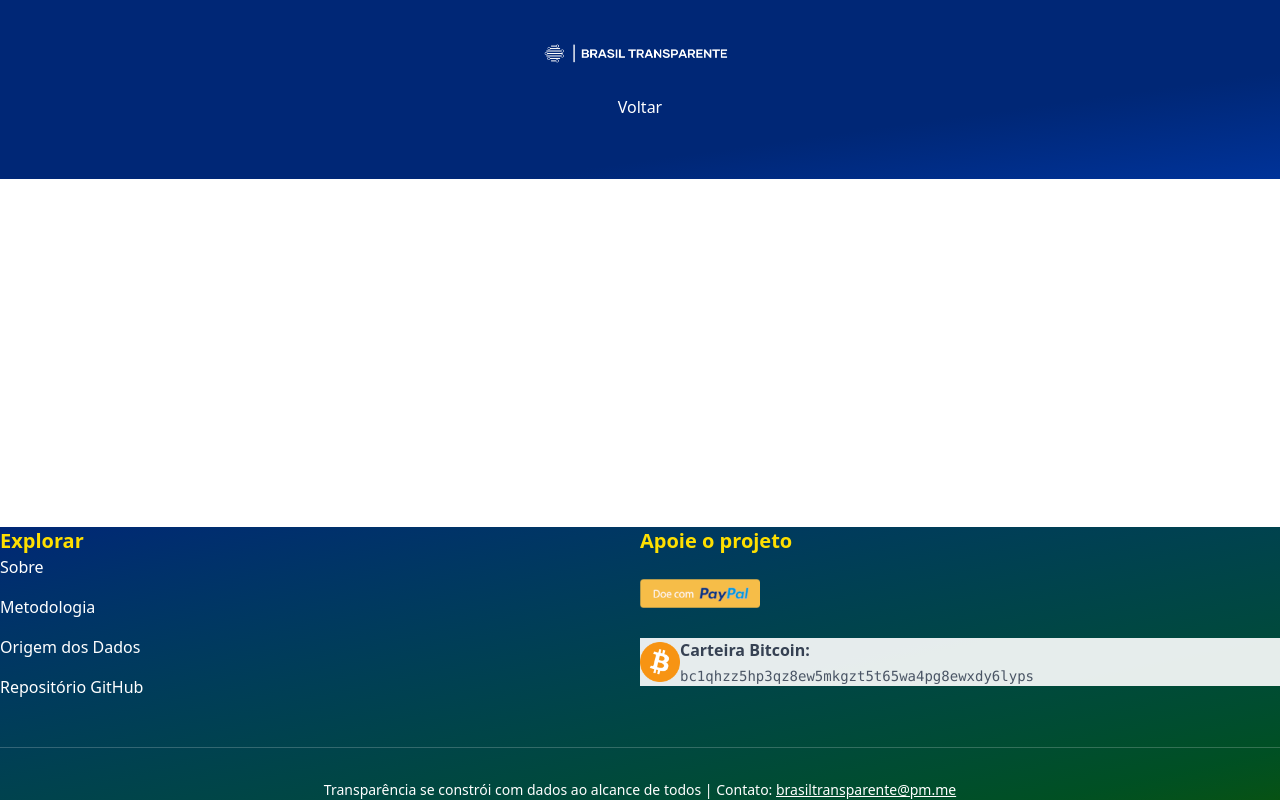
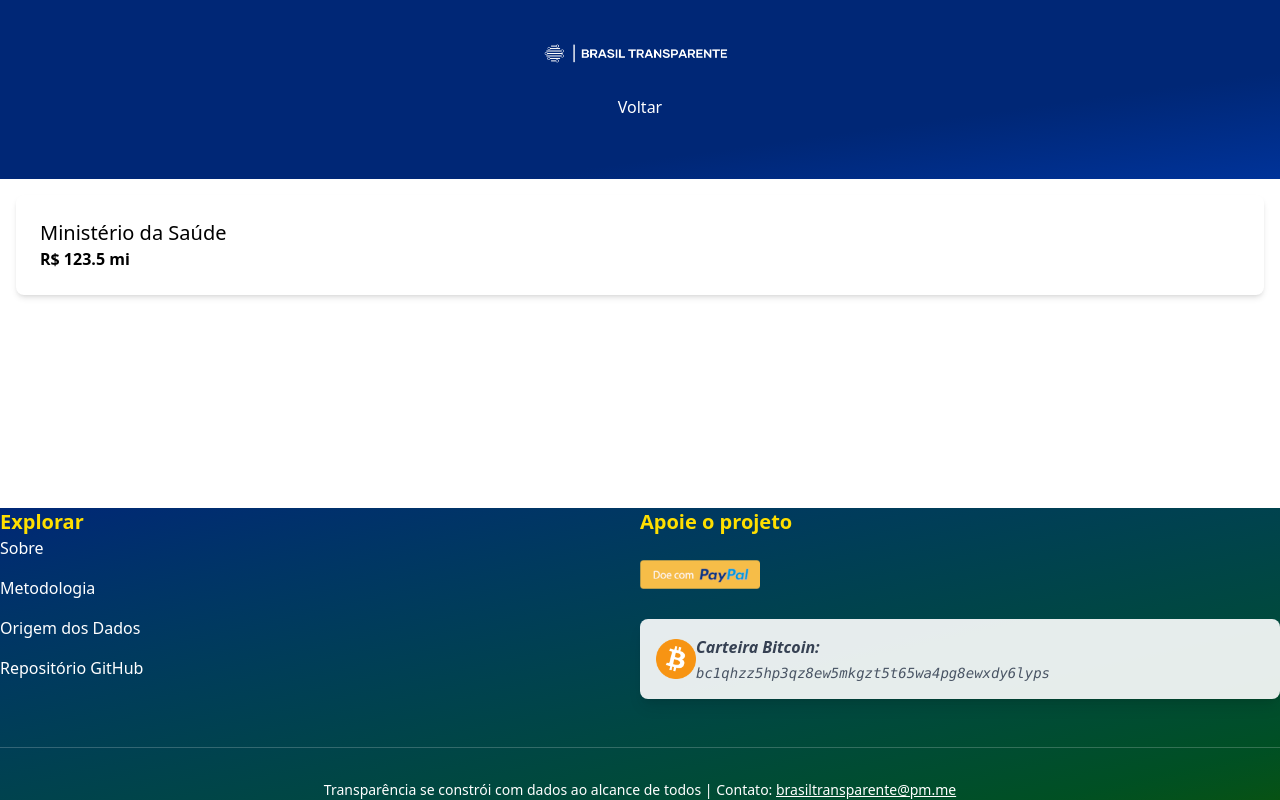
Before and after one commit to Mhlpereira/brasil-transparente-frontend, a Next.js app: page / in a window 1280 px wide. Built offline with nearby package versions, Linux system fonts and the light colour scheme.

Commit message:
card de gastos

```diff
--- a/src/app/page.tsx
+++ b/src/app/page.tsx
@@ -1,8 +1,13 @@
+import CardDividas from "@/components/layout/cards-dividas";
 
 export default function Home() {
  return(
   <>
   <title>Brasil Transpararente</title>
+   <CardDividas data={{
+     orgao: "Ministério da Saúde",
+     totalGasto: 123456789
+   }} />
   </>
   );
 }
--- /dev/null
+++ b/src/components/layout/cards-dividas.tsx
@@ -0,0 +1,33 @@
+'use client';
+import { useFormattedNumber } from "@/hooks/hover-valor";
+
+type CardDividasProps = {
+    data: {
+        orgao: string;
+        totalGasto: number;
+    };
+}
+
+
+
+export default function CardDividas({data} : CardDividasProps ){
+    const { displayValue, fullValue, onMouseEnter, onMouseLeave } = useFormattedNumber(data.totalGasto);
+
+    return (
+        <>
+            <article className="bg-white dark:bg-gray-800 shadow-md rounded-lg p-6 mb-4">
+                <header>
+                    <h2 className="text-xl">{data.orgao}</h2>
+                </header>
+                    <dt
+                    className="font-semibold cursor-help"
+                    onMouseEnter={onMouseEnter}
+                    onMouseLeave={onMouseLeave}
+                    title={fullValue}>
+                    {displayValue}
+                    </dt>
+            </article>
+        </>
+    )
+
+}
--- a/src/components/layout/footer.tsx
+++ b/src/components/layout/footer.tsx
@@ -6,7 +6,7 @@ export default function Footer() {
         <footer className="bg-gradient-to-br from-[#002776] to-[#075213]">
             <div className="">
                 <div className="flex">
-                    <div className="w-1/2">
+                    <nav className="w-1/2">
                         <h3 className="text-xl font-semibold" style={{ color: "#ffdf00" }}>
                             Explorar
                         </h3>
@@ -50,7 +50,7 @@ export default function Footer() {
                                 </a>
                             </li>
                         </ul>
-                    </div>
+                    </nav>
 
                     <div className="w-1/2">
                         <h3 className="text-xl font-semibold mb-6" style={{ color: "#ffdf00" }}>
@@ -79,8 +79,8 @@ export default function Footer() {
                                 </form>
                             </div>
 
-                            <div className="">
-                                <div className="flex items-center bg-white/90">
+                            <div className="rounded-lg p-4 shadow-lg bg-white/90 w-auto">
+                                <div className="flex items-center">
                                     <Image
                                         src="/bitcoin.png"
                                         alt="Bitcoin"
@@ -88,12 +88,12 @@ export default function Footer() {
                                         height={40}
                                         className="w-10 h-10 flex-shrink-0"
                                     />
-                                    <div className="min-w-0 flex-1">
+                                    <address className="min-w-0 flex-1">
                                         <p className="text-gray-700 font-semibold mb-1">Carteira Bitcoin:</p>
                                         <p className="text-gray-600 text-sm break-all font-mono">
                                             bc1qhzz5hp3qz8ew5mkgzt5t65wa4pg8ewxdy6lyps
                                         </p>
-                                    </div>
+                                    </address>
                                 </div>
                             </div>
                         </div>
--- /dev/null
+++ b/src/hooks/hover-valor.ts
@@ -0,0 +1,43 @@
+
+import { useState } from "react";
+
+export function useFormattedNumber(initialValue: number) {
+    const [isHovered, setIsHovered] = useState(false);
+
+    const formatNumber = (val: number, full: boolean = false) => {
+        if (full) {
+            return new Intl.NumberFormat("pt-BR", {
+                style: "currency",
+                currency: "BRL",
+                maximumFractionDigits: 2,
+            }).format(val);
+        }
+
+        const trillion = 1e12;
+        const billion = 1e9;
+        const million = 1e6;
+
+        if (val >= trillion) {
+            return `R$ ${(val / trillion).toFixed(1)} tri`;
+        }
+        if (val >= billion) {
+            return `R$ ${(val / billion).toFixed(1)} bi`;
+        }
+        if (val >= million) {
+            return `R$ ${(val / million).toFixed(1)} mi`;
+        }
+
+        return new Intl.NumberFormat("pt-BR", {
+            style: "currency",
+            currency: "BRL",
+            maximumFractionDigits: 2,
+        }).format(val);
+    };
+
+    return {
+        displayValue: formatNumber(initialValue, isHovered),
+        fullValue: formatNumber(initialValue, true),
+        onMouseEnter: () => setIsHovered(true),
+        onMouseLeave: () => setIsHovered(false),
+    };
+}
```
